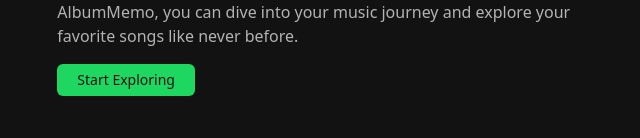
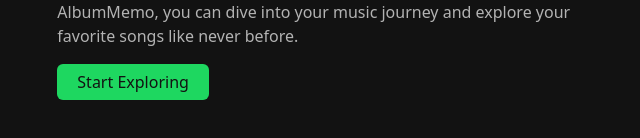
Before and after one commit to cehaaa/receipt-it, a React (Vite) app: page /about in a window 1280 px wide. Shown: the part 184-322 px from the top of the page, without its empty margins (316-956 px from the left). Built offline with nearby package versions, Linux system fonts and the light colour scheme.

Commit message:
feat: AppButton component

```diff
--- a/src/components/AppButton/AppButton.tsx
+++ b/src/components/AppButton/AppButton.tsx
@@ -28,7 +28,7 @@
 
 		const assemble = `${
 			type === "primary" ? primaryClassName : secondaryClassName
-		} rounded-md px-5 py-1.5 text-sm font-medium duration-200`;
+		} rounded-md sm:px-5 sm:py-1.5 text-xs font-medium duration-200 text-sm sm:text-base px-3 py-1 `;
 
 		return assemble;
 	};
```
